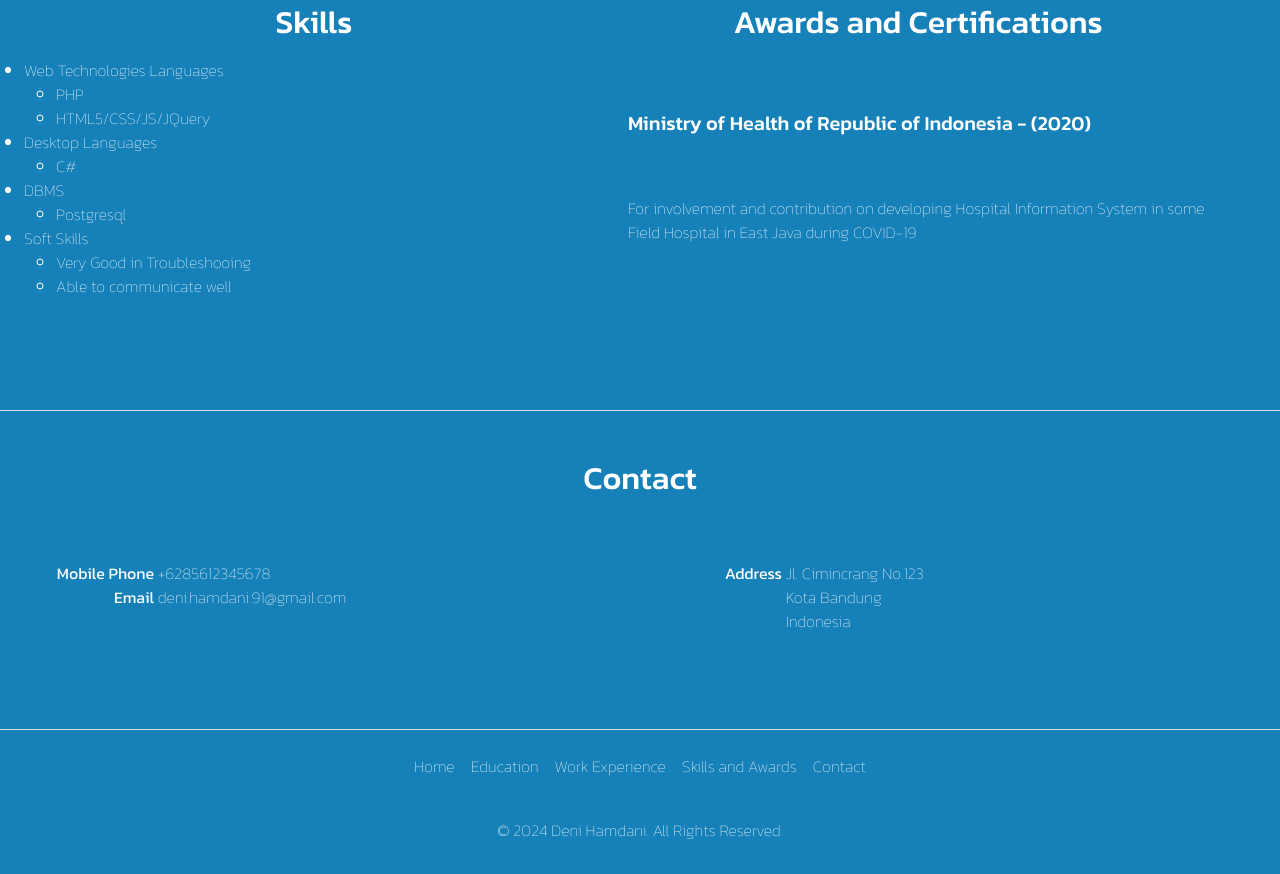
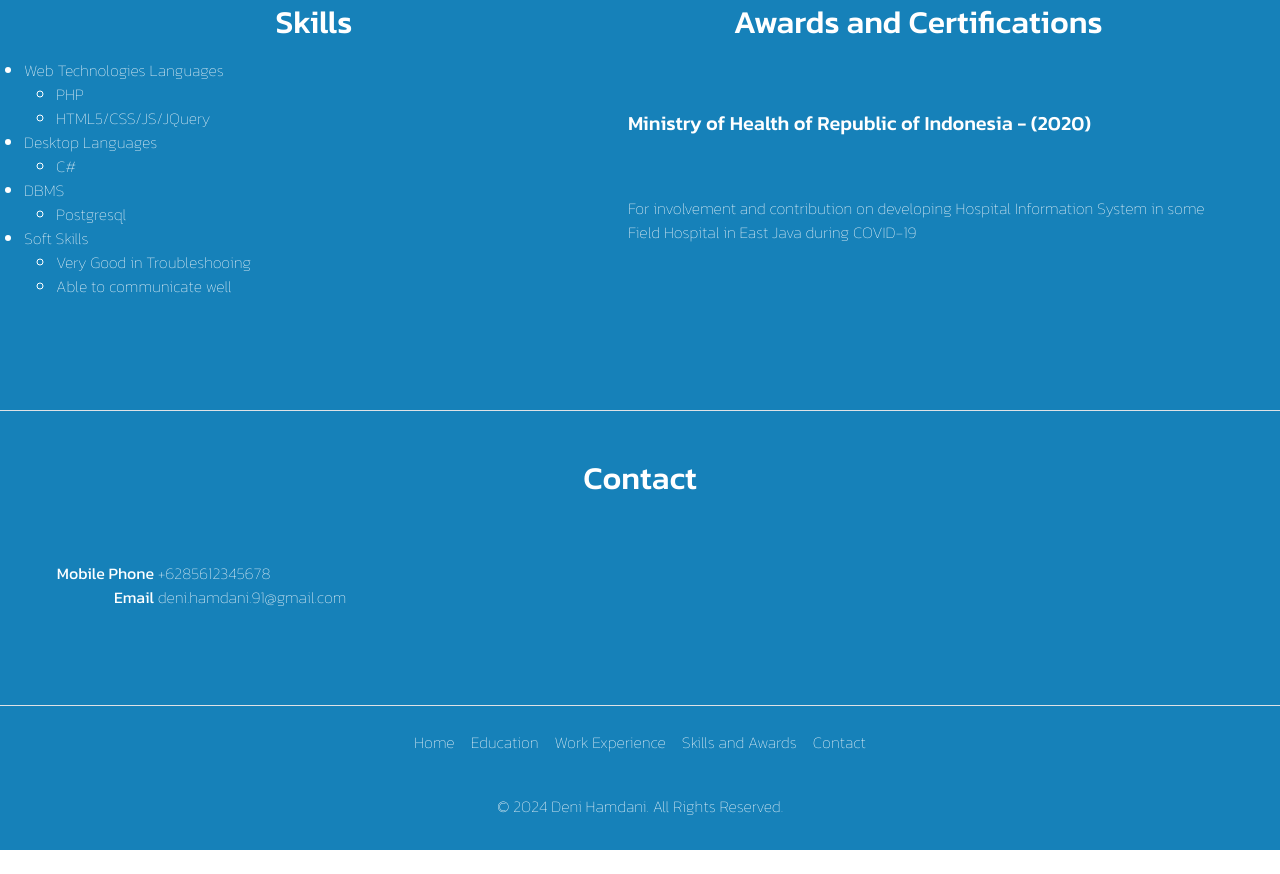
Before and after one commit to denihamdani/my-portfolio, a plain HTML site: page index.html in a window 1280 px wide. Shown: the part 1516-2390 px from the top of the page. After the commit the page ends 2366 px from the top, so only its background shows below. Drawn offline with nearby package versions, Linux system fonts and the light colour scheme.

```diff
--- a/index.html
+++ b/index.html
@@ -128,17 +128,6 @@
                         </div>
                     </div>
                 </div>
-                <div class="rows">
-                    <div class="main_contact">
-                        <div class="field">
-                            <div class="field-label">Address</div>
-                            <div class="field-value">
-                                Jl. Cimincrang No.123<br />
-                                Kota Bandung<br />
-                                Indonesia <br /></div>
-                        </div>
-                    </div>
-                </div>
             </div>
 
         </div>
```
